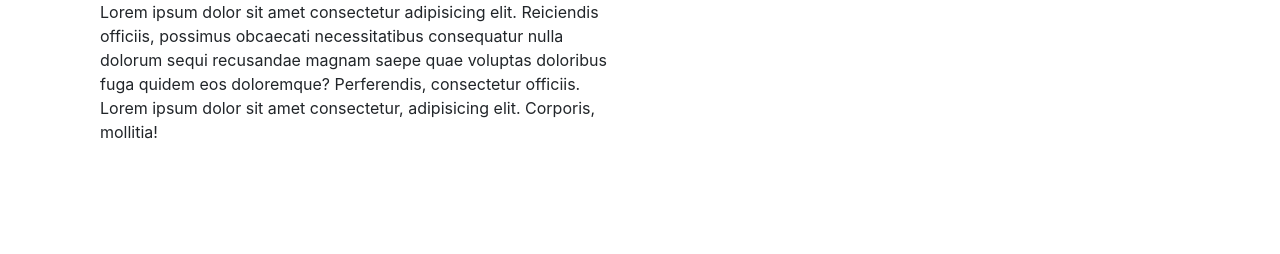
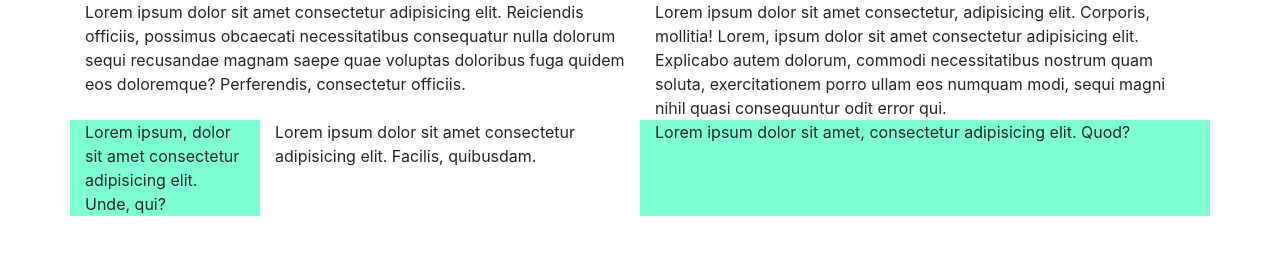
Before and after one commit to simsononroad/wesselenyi_html, a plain HTML site: page 11.19/sakkdiv/index.html in a window 1280 px wide. Drawn offline with Linux system fonts and the light colour scheme.

Commit message:
bootstrap

```diff
--- a/11.19/div/style.css
+++ b/11.19/div/style.css
@@ -12,4 +12,5 @@
     width: 50%;
     text-align: justify;
     background-color: aquamarine;
+
 }
--- a/11.19/sakkdiv/index.html
+++ b/11.19/sakkdiv/index.html
@@ -6,13 +6,26 @@
     <title>Document</title>
     <link rel="stylesheet" href="bootstrap.min.css">
     <script src="bootstrap.min.js"></script>
+    <link rel="stylesheet" href="style.css">
 </head>
 <body>
     <div class="container">
-        <div class="col-lg-6">Lorem ipsum dolor sit amet consectetur adipisicing elit. Reiciendis officiis, possimus obcaecati necessitatibus
-            consequatur nulla dolorum sequi recusandae magnam saepe quae voluptas doloribus fuga quidem eos doloremque? Perferendis, consectetur officiis.
+        <div class="row">
+            <div class="col-sm-6">Lorem ipsum dolor sit amet consectetur adipisicing elit. Reiciendis officiis, possimus obcaecati necessitatibus
+                consequatur nulla dolorum sequi recusandae magnam saepe quae voluptas doloribus fuga quidem eos doloremque? Perferendis, consectetur officiis.
+            </div>
+            <div class="col-sm-6">Lorem ipsum dolor sit amet consectetur, adipisicing elit. Corporis, mollitia! Lorem,
+                 ipsum dolor sit amet consectetur adipisicing elit.
+                  Explicabo autem dolorum, commodi necessitatibus nostrum quam soluta, exercitationem porro ullam eos numquam modi, sequi
+                  magni nihil quasi consequuntur odit error qui.
+            </div>
+
         </div>
-        <div class="col-lg-6">Lorem ipsum dolor sit amet consectetur, adipisicing elit. Corporis, mollitia!</div>
+        <div class="row">
+            <div class="col-sm-2 markdown">Lorem ipsum, dolor sit amet consectetur adipisicing elit. Unde, qui?</div>
+            <div class="col-sm-4">Lorem ipsum dolor sit amet consectetur adipisicing elit. Facilis, quibusdam.</div>
+            <div class="col-sm-6 markdown">Lorem ipsum dolor sit amet, consectetur adipisicing elit. Quod?</div>
+        </div>
     </div>
 </body>
 </html>
--- /dev/null
+++ b/11.19/sakkdiv/style.css
@@ -0,0 +1,3 @@
+.markdown{
+    background-color: aquamarine;
+}
```
